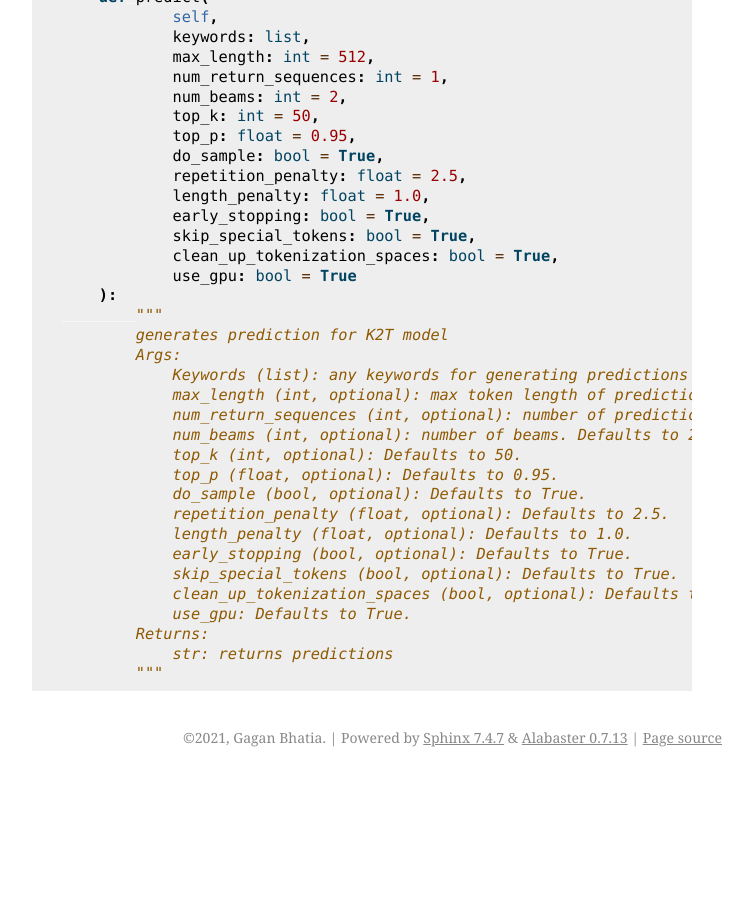
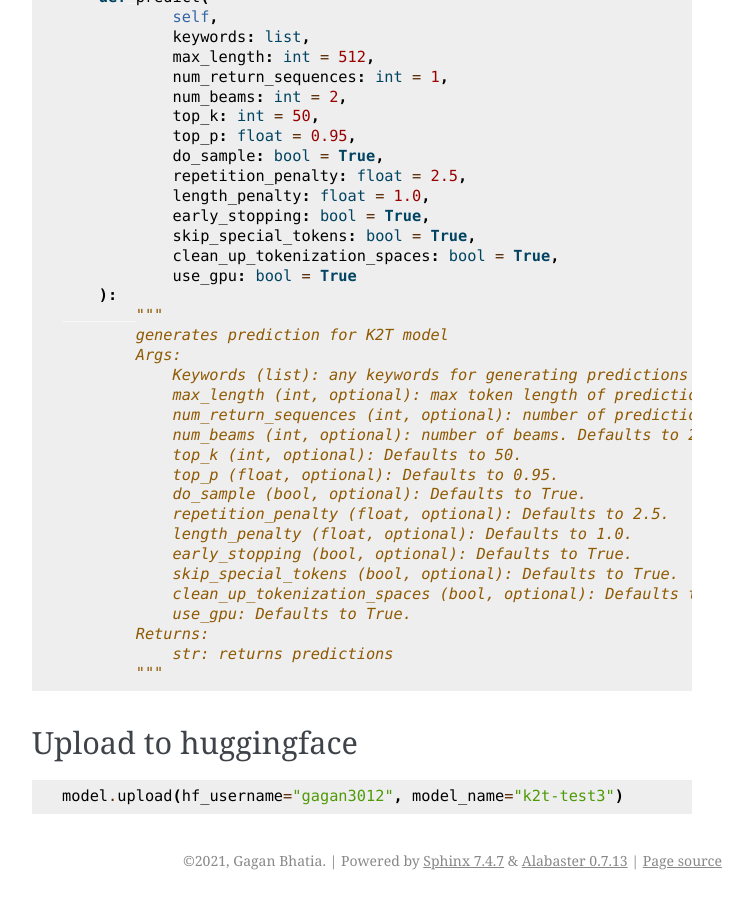
Before and after one commit to gagan3012/keytotext, a Sphinx documentation site: the page built from docs/TRAINER.md, in a window 1280 px wide and 900 px high, scrolled down 1510 px. Shown: the whole window, without its empty margins (388-1141 px from the left). Built offline with Sphinx 7.4.7, drawn with Linux system fonts in a browser that asks for light colours; before the commit the page ends 2287 px from its top, so only the background shows below that; some of the changed text lies outside the part shown.

Commit message:
Update TRAINER.md

````diff
--- a/docs/TRAINER.md
+++ b/docs/TRAINER.md
@@ -111,3 +111,9 @@ def from_pretrained(self, model_name="t5-base"):
             str: returns predictions
         """
 ```
+
+#### Upload to huggingface
+
+```python
+model.upload(hf_username="gagan3012", model_name="k2t-test3")
+```
````
